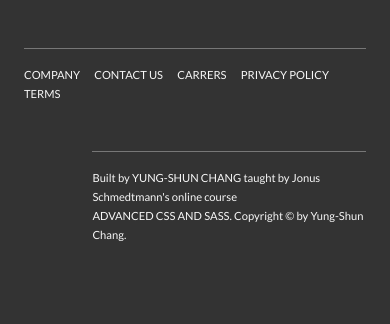
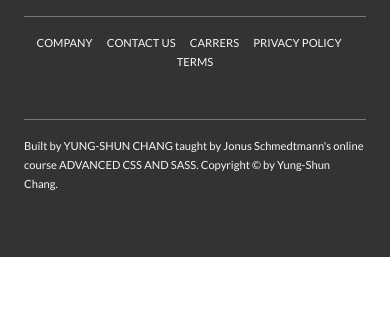
Before and after one commit to yungshun317/sass-tourism-website-float, a website: page index.html in a window 390 px wide. Shown: the part 6811-7135 px from the top of the page. After the commit the page ends 7068 px from the top, so only its background shows below. Drawn offline with Linux system fonts and the light colour scheme.

Commit message:
[FEAT] Include media queries in `_navigation.scss` and `_footer.scss`

```diff
--- a/sass/layout/_footer.scss
+++ b/sass/layout/_footer.scss
@@ -4,9 +4,17 @@
   font-size: 1.4rem;
   color: $color-gray-light-1;
 
+  @include respond(tab-port) {
+    padding: 8rem 0;
+  }
+
   &__logo-box {
     text-align: center;
     margin-bottom: 8rem;
+
+    @include respond(tab-port) {
+      margin-bottom: 6rem;
+    }
   }
 
   &__logo {
@@ -18,6 +26,11 @@
     border-top: .1rem solid $color-gray-dark;
     padding-top: 2rem;
     display: inline-block;
+
+    @include respond(tab-port) {
+      width: 100%;
+      text-align: center;
+    }
   }
 
   &__list {
@@ -56,5 +69,10 @@
     padding-top: 2rem;
     width: 80%;
     float: right;
+
+    @include respond(tab-port) {
+      width: 100%;
+      float: none;
+    }
   }
 }
--- a/sass/layout/_navigation.scss
+++ b/sass/layout/_navigation.scss
@@ -37,6 +37,16 @@
       background-image: radial-gradient($color-primary-light, $color-primary-dark);
       z-index: 1000;
       transition: transform .8s cubic-bezier(0.86, 0, 0.07, 1);
+
+      @include respond(tab-port) {
+        top: 4.5rem;
+        right: 4.5rem;
+      }
+
+      @include respond(phone) {
+        top: 3.5rem;
+        right: 3.5rem;
+      }
     }
 
     &__nav {
@@ -70,7 +80,7 @@
         display: inline-block;
         font-size: 3rem;
         font-weight: 300;
-        padding: 1rem 3rem;
+        padding: 1rem 2rem;
         color: $color-white;
         text-decoration: none;
         text-transform: uppercase;
```
Also changed, not shown: css/style.css.
